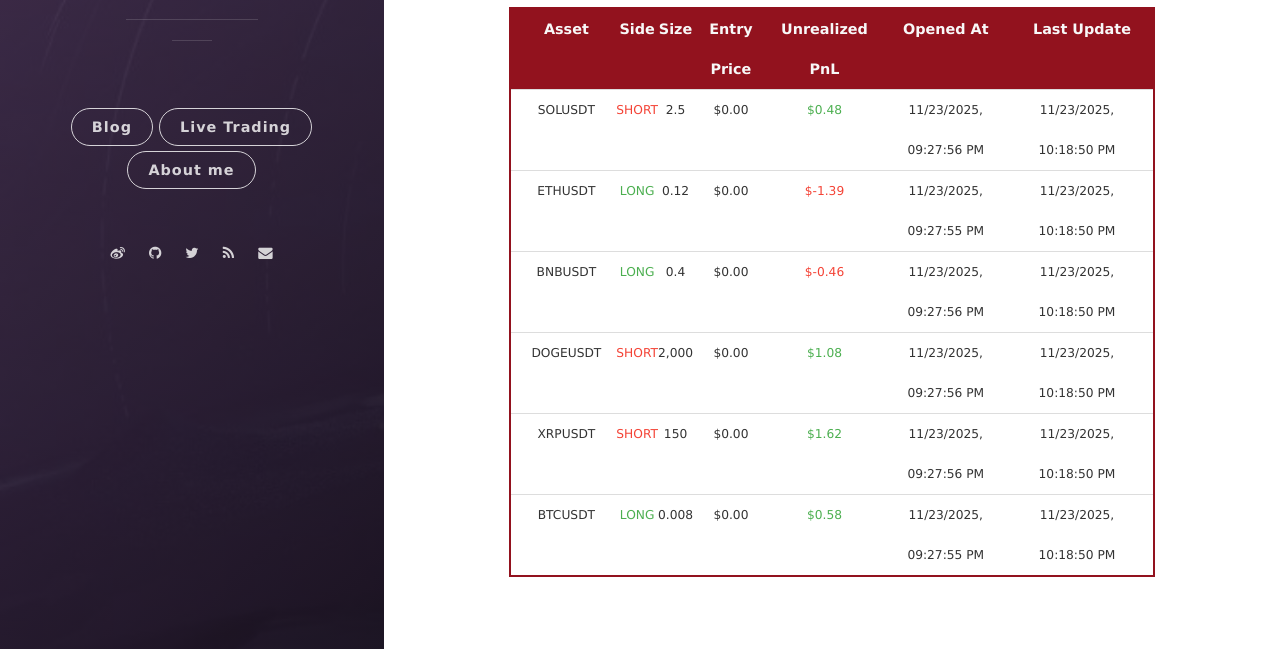
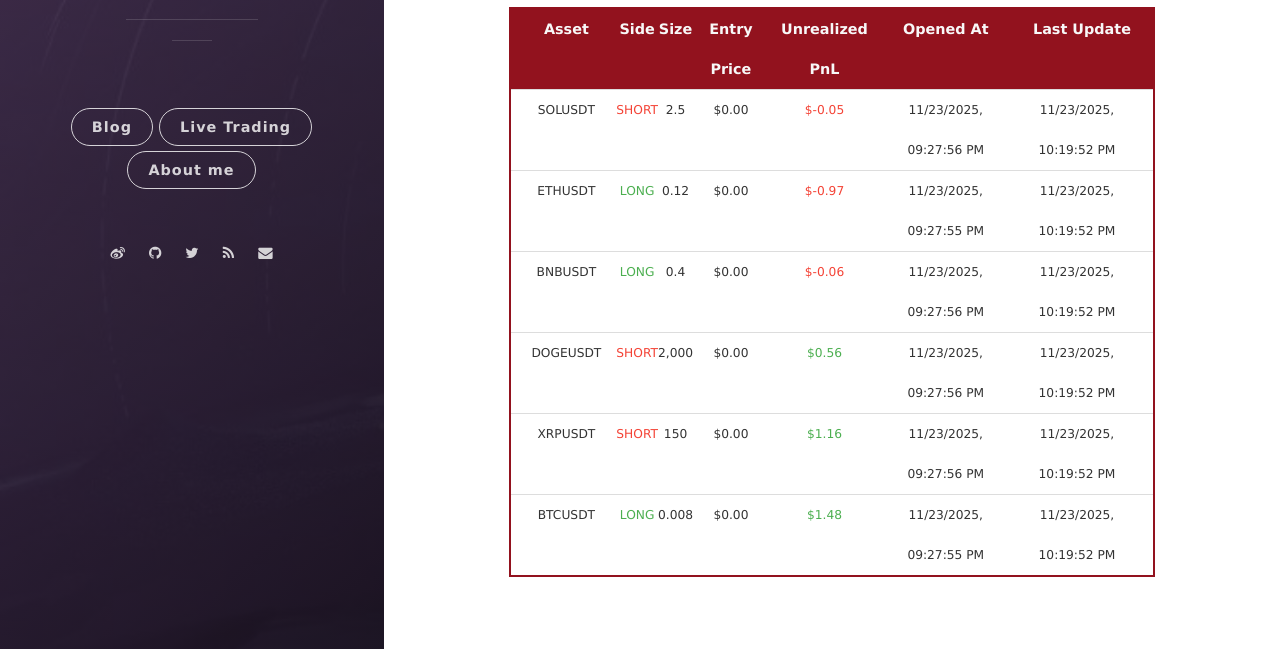
Before and after one commit to leeyegy/leeyegy.github.io, a Jekyll site: the page built from live-trading.html, in a window 1280 px wide and 1269 px high. Shown: the part 592-1241 px from the top of the window. Built offline with Jekyll 4.4.1, drawn with Linux system fonts in a browser that asks for light colours; nearby versions of some CDN libraries.

Commit message:
AccountMonitor: refresh positions 2025-11-24T06:19:52+08:00

```diff
--- a/assets/data/binance/positions.json
+++ b/assets/data/binance/positions.json
@@ -4,53 +4,53 @@
     "side": "SHORT",
     "size": 2.5,
     "entryPrice": 0.0,
-    "unrealizedPnl": 0.48371632,
+    "unrealizedPnl": -0.05,
     "openedAt": "2025-11-24T05:27:56+08:00",
-    "reportedAt": "2025-11-24T06:18:50+08:00"
+    "reportedAt": "2025-11-24T06:19:52+08:00"
   },
   {
     "symbol": "ETHUSDT",
     "side": "LONG",
     "size": 0.12,
     "entryPrice": 0.0,
-    "unrealizedPnl": -1.39113302,
+    "unrealizedPnl": -0.9732,
     "openedAt": "2025-11-24T05:27:55+08:00",
-    "reportedAt": "2025-11-24T06:18:50+08:00"
+    "reportedAt": "2025-11-24T06:19:52+08:00"
   },
   {
     "symbol": "BNBUSDT",
     "side": "LONG",
     "size": 0.4,
     "entryPrice": 0.0,
-    "unrealizedPnl": -0.46,
+    "unrealizedPnl": -0.06,
     "openedAt": "2025-11-24T05:27:56+08:00",
-    "reportedAt": "2025-11-24T06:18:50+08:00"
+    "reportedAt": "2025-11-24T06:19:52+08:00"
   },
   {
     "symbol": "DOGEUSDT",
     "side": "SHORT",
     "size": 2000.0,
     "entryPrice": 0.0,
-    "unrealizedPnl": 1.08,
+    "unrealizedPnl": 0.56,
     "openedAt": "2025-11-24T05:27:56+08:00",
-    "reportedAt": "2025-11-24T06:18:50+08:00"
+    "reportedAt": "2025-11-24T06:19:52+08:00"
   },
   {
     "symbol": "XRPUSDT",
     "side": "SHORT",
     "size": 150.0,
     "entryPrice": 0.0,
-    "unrealizedPnl": 1.62,
+    "unrealizedPnl": 1.160898,
     "openedAt": "2025-11-24T05:27:56+08:00",
-    "reportedAt": "2025-11-24T06:18:50+08:00"
+    "reportedAt": "2025-11-24T06:19:52+08:00"
   },
   {
     "symbol": "BTCUSDT",
     "side": "LONG",
     "size": 0.008,
     "entryPrice": 0.0,
-    "unrealizedPnl": 0.583,
+    "unrealizedPnl": 1.4782,
     "openedAt": "2025-11-24T05:27:55+08:00",
-    "reportedAt": "2025-11-24T06:18:50+08:00"
+    "reportedAt": "2025-11-24T06:19:52+08:00"
   }
 ]
```
